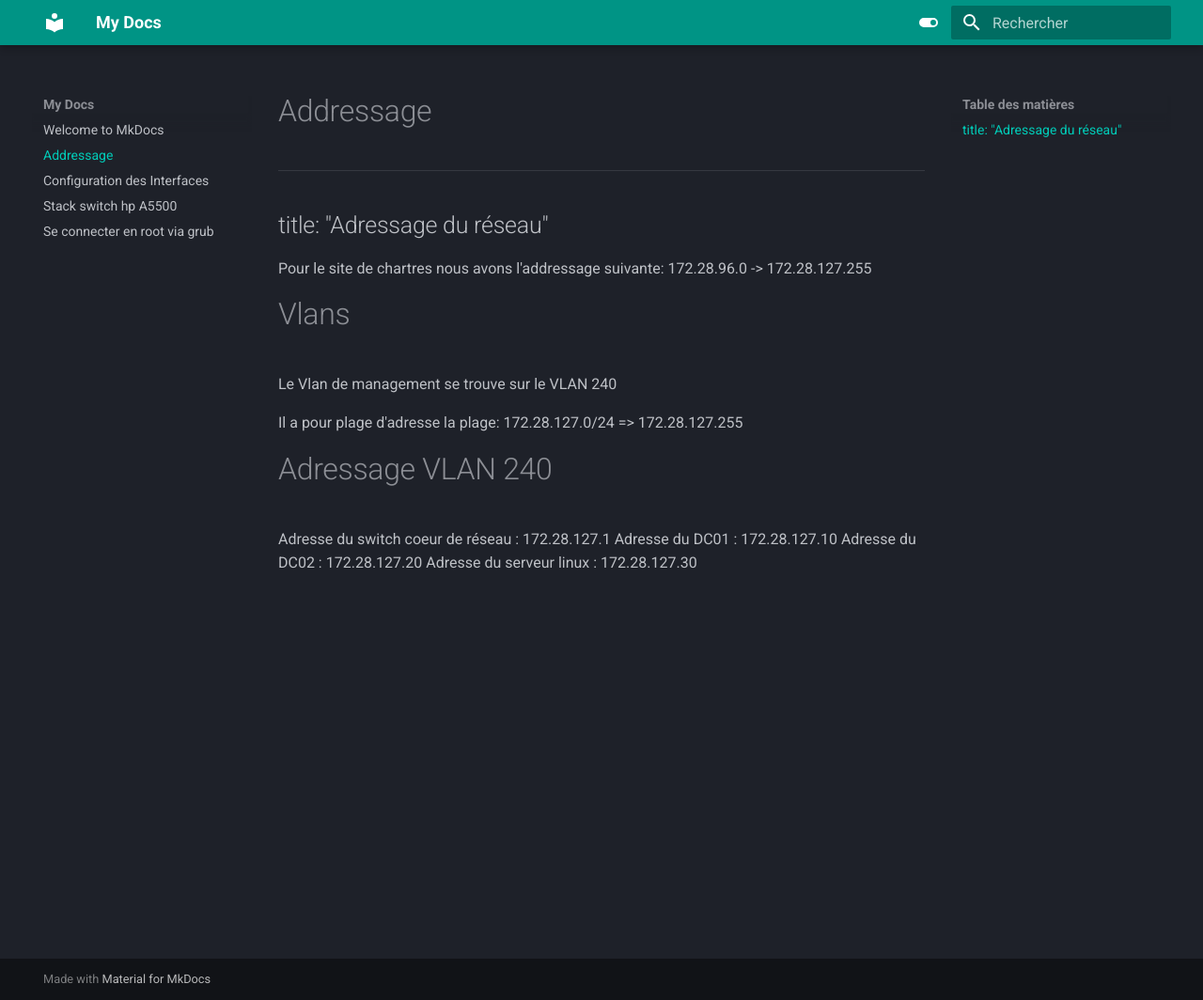
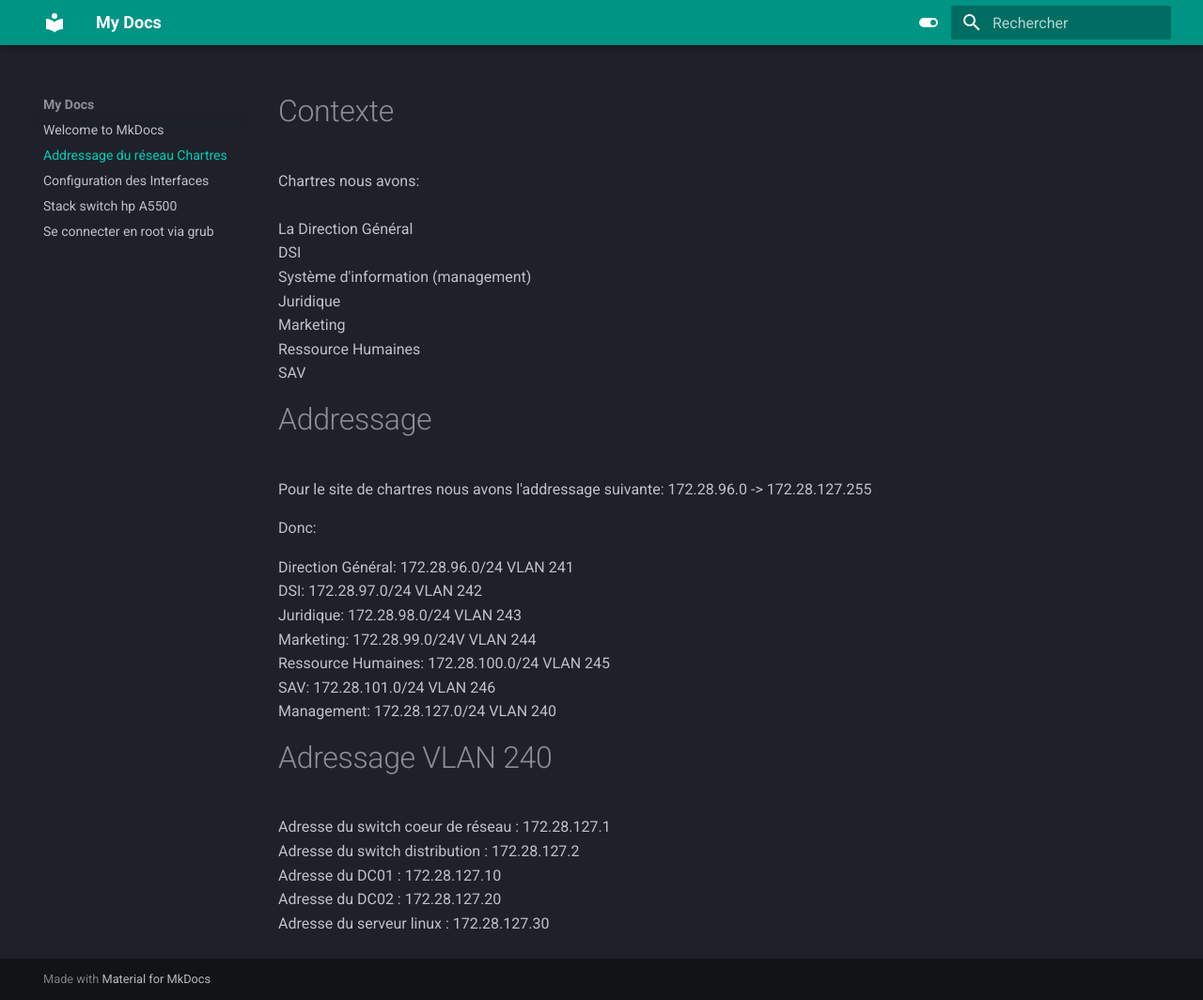
Before and after one commit to HeaZzY/Mkdocs, an MkDocs documentation site: the page built from docs/Addressage.md, in a window 1280 px wide and 1064 px high. Shown: the whole window at 94% size. Built offline with MkDocs 1.6.1 and Material for MkDocs 9.7.7, drawn with Linux system fonts in a browser that asks for light colours.

Commit message:
Modifications doc addressage

```diff
--- a/docs/Addressage.md
+++ b/docs/Addressage.md
@@ -1,18 +1,32 @@
+---
+title: "Addressage du réseau Chartres"
+---
+# Contexte
+Chartres nous avons:<br><br>
+La Direction Général<br>
+DSI<br>
+Système d'information (management)<br>
+Juridique<br>
+Marketing<br>
+Ressource Humaines<br>
+SAV
+
 # Addressage
----
-title: "Adressage du réseau"
----
-Pour le site de chartres nous avons l'addressage suivante:
-172.28.96.0 -> 172.28.127.255
+Pour le site de chartres nous avons l'addressage suivante: 172.28.96.0 -> 172.28.127.255
 
-# Vlans
-Le Vlan de management se trouve sur le VLAN 240
+Donc:
 
-Il a pour plage d'adresse la plage:
-172.28.127.0/24 => 172.28.127.255
+Direction Général: 172.28.96.0/24 VLAN 241 <br>
+DSI: 172.28.97.0/24 VLAN 242 <br>
+Juridique: 172.28.98.0/24 VLAN 243 <br>
+Marketing: 172.28.99.0/24V VLAN 244<br>
+Ressource Humaines: 172.28.100.0/24 VLAN 245 <br>
+SAV: 172.28.101.0/24 VLAN 246 <br>
+Management: 172.28.127.0/24 VLAN 240
 
 # Adressage VLAN 240
-Adresse du switch coeur de réseau : 172.28.127.1
-Adresse du DC01 : 172.28.127.10
-Adresse du DC02 : 172.28.127.20
+Adresse du switch coeur de réseau : 172.28.127.1 <br>
+Adresse du switch distribution : 172.28.127.2 <br>
+Adresse du DC01 : 172.28.127.10 <br>
+Adresse du DC02 : 172.28.127.20 <br>
 Adresse du serveur linux : 172.28.127.30
```
Also changed, not shown: docs/Interface.md (+6 -6 lines).
